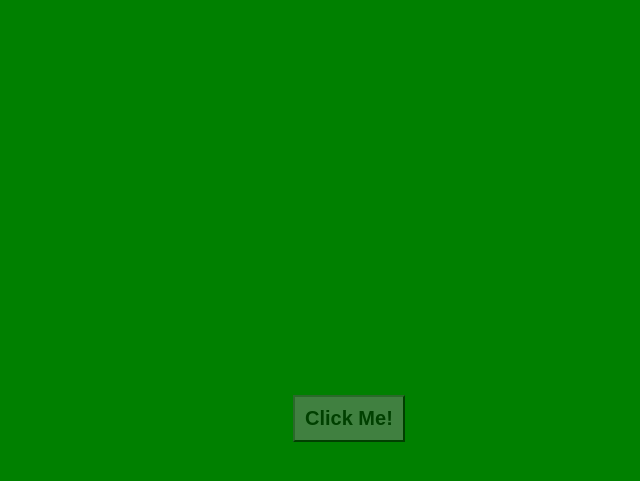
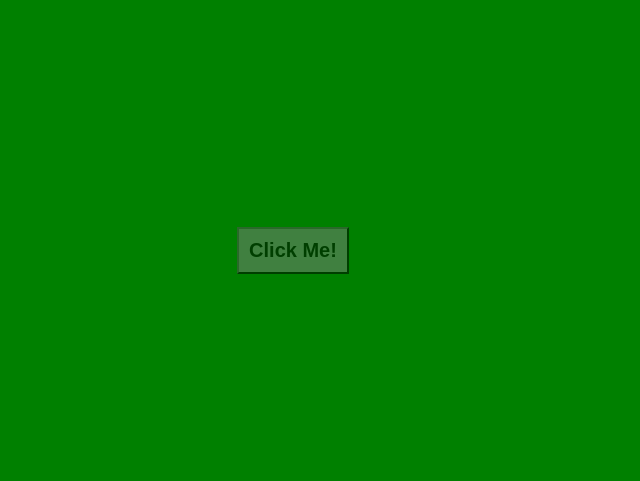
Before and after one commit to saarthjhaveri/basic-projects, a plain HTML site: page games/index.html in a window 1280 px wide. Shown: the part 5-486 px from the top of the page, without its empty margins (347-987 px from the left). Drawn offline with Linux system fonts and the light colour scheme.

Commit message:
updeated css

```diff
--- a/games/css/styles.css
+++ b/games/css/styles.css
@@ -1,21 +1,27 @@
 body{
 	font-family: times;
 	animation: change 2s infinite linear;
+	display: flex;
+	justify-content: center;
+    align-items: center;
+}
 
 
-}
 
 button{
-	position: fixed;
-	top: 50vh;
-	left: 50vw;
+ display: flex;
+    justify-content: center;
+    align-items: center;
 	padding: 10px;
 	font-size: 20px;
 	background: transparent;
+	margin-top:200%;
 
 	background: grey;
 	opacity: 0.5;
 	font-weight: bold;
+
+
 }
 button:hover{
 	opacity: 1;
```
